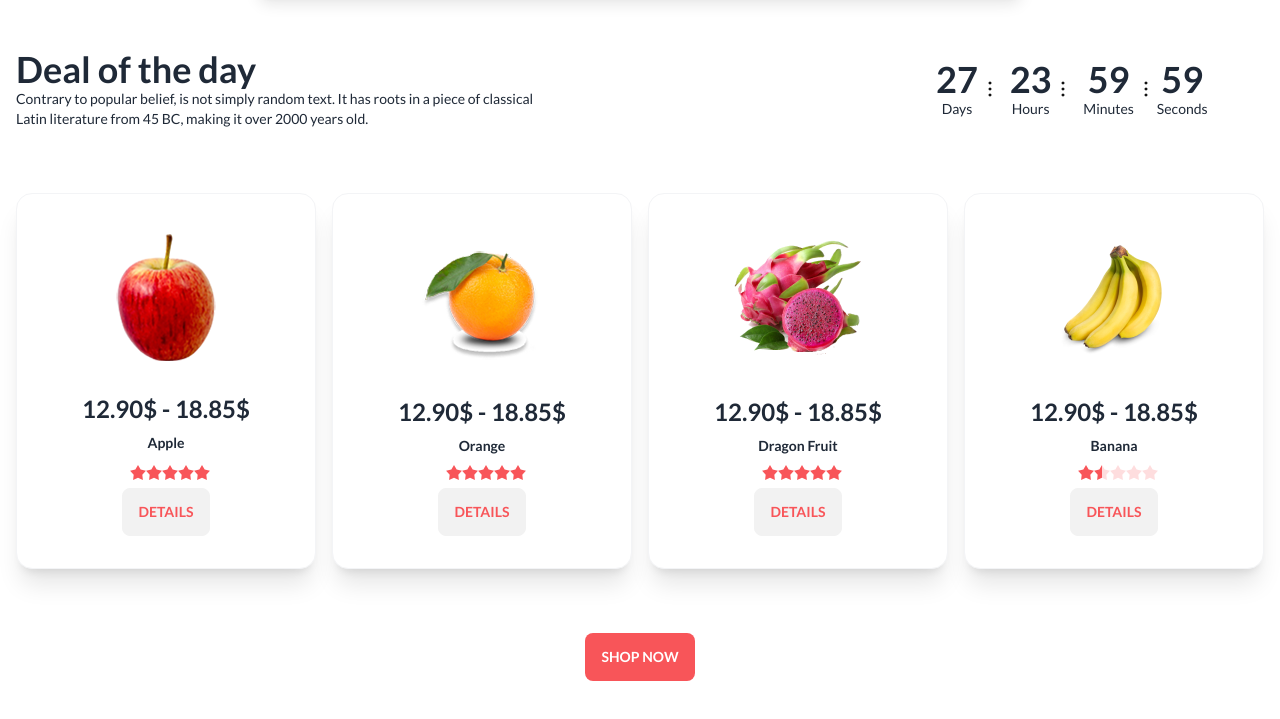
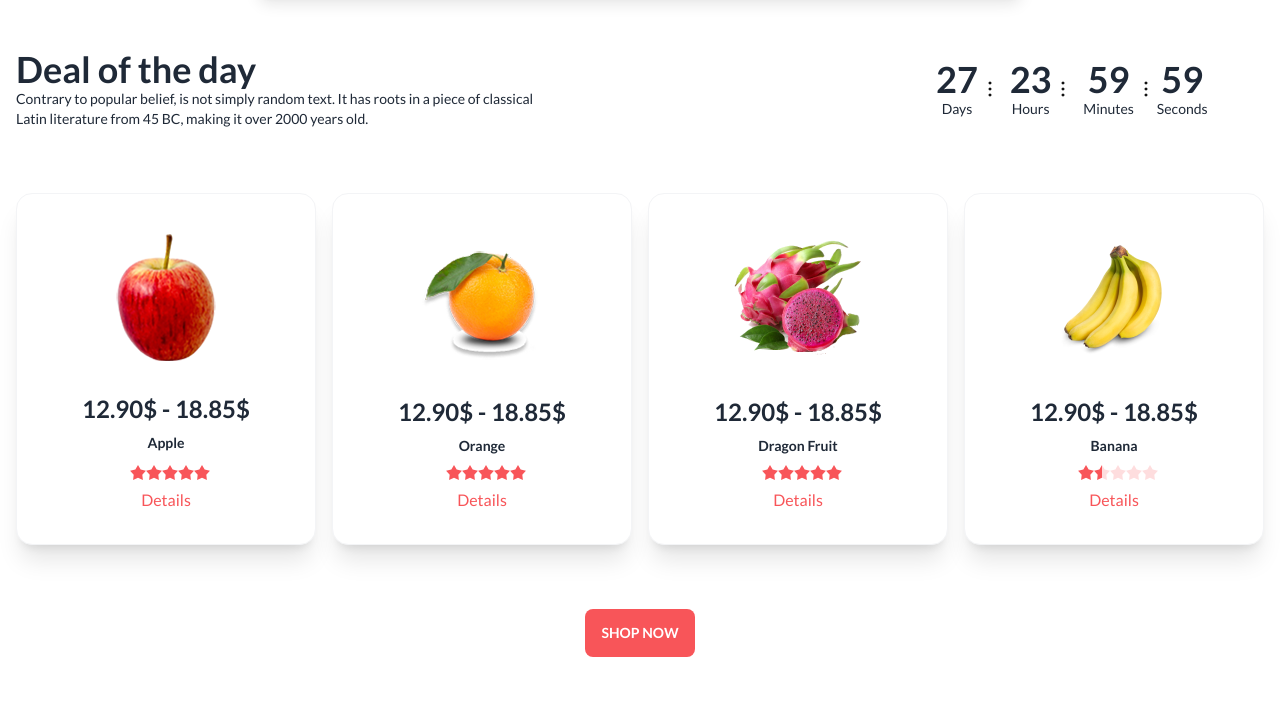
Before and after one commit to ShahariarSohan/fruit-burst-website, a plain HTML site: page index.html in a window 1280 px wide. Shown: the part 867-1586 px from the top of the page. Drawn offline with nearby package versions, Linux system fonts and the light colour scheme.

Commit message:
fruit section added

```diff
--- a/index.html
+++ b/index.html
@@ -250,7 +250,7 @@
               <input type="radio" name="rating-10" class="bg-clr-pink mask mask-star-2 mask-half-2" />
             </div>
             <!-- Open the modal using ID.showModal() method -->
-            <button class="btn text-clr-pink" onclick="my_modal_1.showModal()">details</button>
+            <button class=" text-clr-pink" onclick="my_modal_1.showModal()">Details</button>
             <dialog id="my_modal_1" class="modal">
               <form method="dialog" class="modal-box ">
                 <figure class="">
@@ -304,7 +304,7 @@
               <input type="radio" name="rating-10" class="bg-clr-pink mask mask-star-2 mask-half-2" />
             </div>
             <!-- Open the modal using ID.showModal() method -->
-            <button class="btn text-clr-pink" onclick="my_modal_2.showModal()">details</button>
+            <button class=" text-clr-pink" onclick="my_modal_2.showModal()">Details</button>
             <dialog id="my_modal_2" class="modal">
               <form method="dialog" class="modal-box ">
                 <figure >
@@ -359,7 +359,7 @@
               <input type="radio" name="rating-10" class="bg-clr-pink mask mask-star-2 mask-half-2" />
             </div>
             <!-- Open the modal using ID.showModal() method -->
-            <button class="btn text-clr-pink" onclick="my_modal_3.showModal()">details</button>
+            <button class=" text-clr-pink" onclick="my_modal_3.showModal()">Details</button>
             <dialog id="my_modal_3" class="modal">
               <form method="dialog" class="modal-box ">
                 <figure class="">
@@ -414,7 +414,7 @@
               <input type="radio" name="rating-10" class="bg-clr-pink mask mask-star-2 mask-half-2" />
             </div>
             <!-- Open the modal using ID.showModal() method -->
-            <button class="btn text-clr-pink" onclick="my_modal_4.showModal()">details</button>
+            <button class=" text-clr-pink" onclick="my_modal_4.showModal()">Details</button>
             <dialog id="my_modal_4" class="modal">
               <form method="dialog" class="modal-box ">
                 <figure class="">
```
